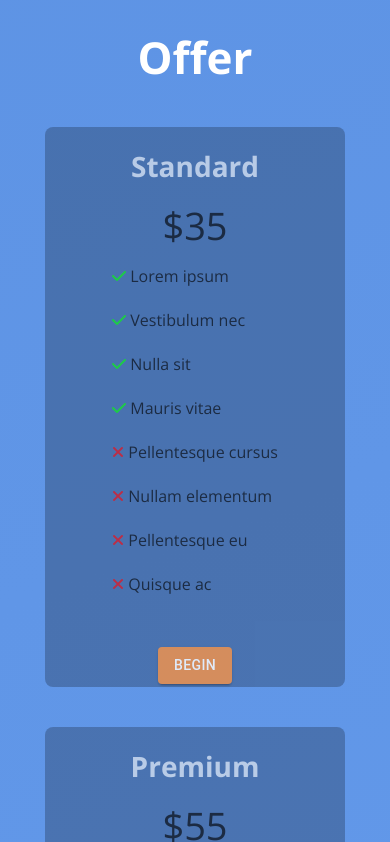
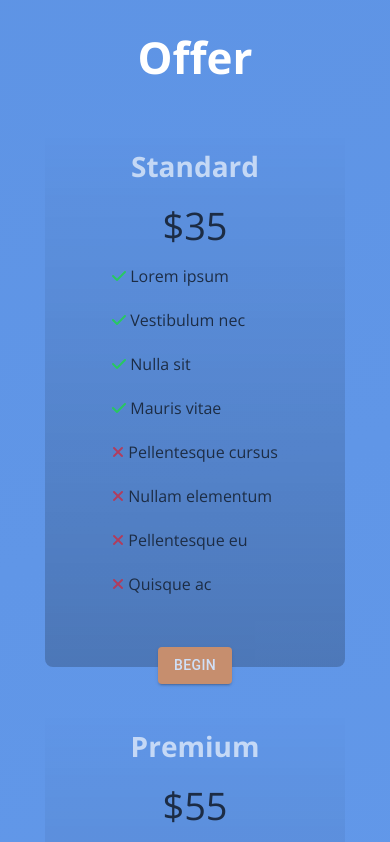
Before and after one commit to MaksMalik/deliverTO, a React app: page / in a window 390 px wide. Shown: the part 1920-2762 px from the top of the page. Built offline with nearby package versions, Linux system fonts and the light colour scheme; a web font is replaced by a local one.

Commit message:
edit offer component

```diff
--- a/src/2MainPage/1MainPageStart/MainPageStart.css
+++ b/src/2MainPage/1MainPageStart/MainPageStart.css
@@ -13,7 +13,7 @@
   font-family: raleway, sans-serif;
   font-weight: 700;
   font-style: normal;
-  font-size: 54px;
+  font-size: 56px;
   color: #588ddd;
 }
 
@@ -22,7 +22,7 @@
   margin-top: 20px;
   padding: 20px;
   font: normal normal bold 38px Open Sans;
-  border-radius: 1000px;
+  border-radius: 10px;
   cursor: pointer;
   text-align: center;
   transition-duration: 500ms;
--- a/src/2MainPage/3MainPageOffer/MainPageOffer.css
+++ b/src/2MainPage/3MainPageOffer/MainPageOffer.css
@@ -24,25 +24,23 @@
   align-items: center;
   height: 520px;
   width: 300px;
-  background-color: rgba(0, 0, 0, 0.295);
+  background: linear-gradient(0deg, rgba(0, 0, 0, 0.295) 0%, rgba(0, 44, 74, 0) 100%);
   margin: 40px 10px 10px 10px;
   border-radius: 8px;
   transition-duration: 500ms;
   font: 16px Open Sans;
-  color: rgba(0, 0, 1, 0.842);
-  opacity: 0.8;
+  color: rgb(0, 0, 1);
+  opacity: 0.7;
   cursor: pointer;
   padding: 40px 40px 0px 40px;
 }
 
 .offer-offer1:hover {
   height: 540px;
-  box-shadow:  0px 0px 4px 1px #000000c4;
   margin: 30px 10px 0 10px;
   transition-duration: 500ms;
   color: rgb(0, 0, 0);
   opacity: 1;
-  border-radius: 1px;
 }
 
 
@@ -58,7 +56,7 @@
 
 .nameOffer {
   font: normal normal bold 28px Open Sans;
-  color: rgba(255, 255, 255, 0.747);
+  color: rgba(255, 255, 255, 0.904);
 }
 
 .pricing {
@@ -97,7 +95,7 @@
   .offer-offer1 {
     margin: 40px 10px 0 10px;
     transition-duration: 500ms;
-    padding: 20px 0 20px 0;
+    padding: 20px 0 0px 0;
   }
 
   .offer-offer1:hover {
```
Also changed, not shown: src/2MainPage/1MainPageStart/images/5227.jpg (deleted), src/2MainPage/1MainPageStart/images/5227_20.jpg (deleted).
